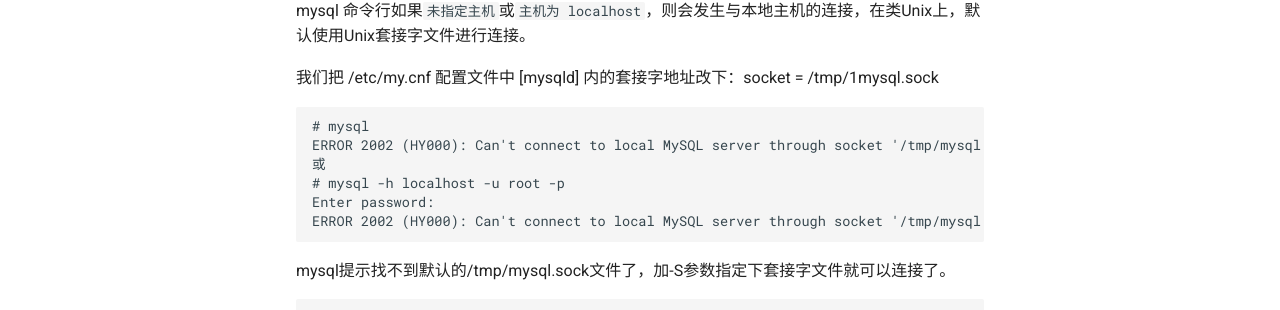
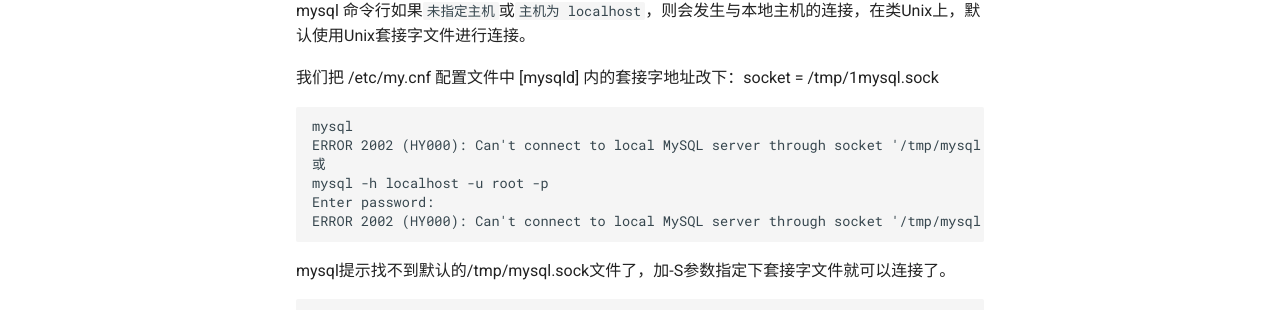
Before and after one commit to duliang123/dba100, an MkDocs documentation site: the page built from docs/mysql/programs-client/mysql.md, in a window 1280 px wide and 1397 px high. Shown: the part 549-859 px from the top of the window. Built offline with MkDocs 1.6.1 and Material for MkDocs 9.7.7, drawn with Linux system fonts in a browser that asks for light colours.

````diff
--- a/docs/mysql/programs-client/mysql.md
+++ b/docs/mysql/programs-client/mysql.md
@@ -21,10 +21,10 @@ mysql 命令行如果`未指定主机`或`主机为 localhost`，则会发生与
 我们把 /etc/my.cnf 配置文件中 [mysqld] 内的套接字地址改下：socket = /tmp/1mysql.sock
 
 ```
-# mysql
+mysql
 ERROR 2002 (HY000): Can't connect to local MySQL server through socket '/tmp/mysql.sock' (2)
 或
-# mysql -h localhost -u root -p
+mysql -h localhost -u root -p
 Enter password:
 ERROR 2002 (HY000): Can't connect to local MySQL server through socket '/tmp/mysql.sock' (2)
 ```
````
